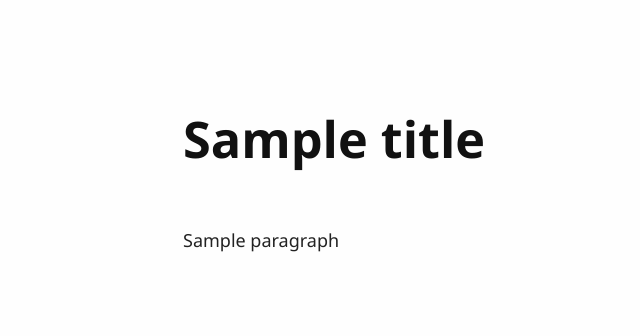
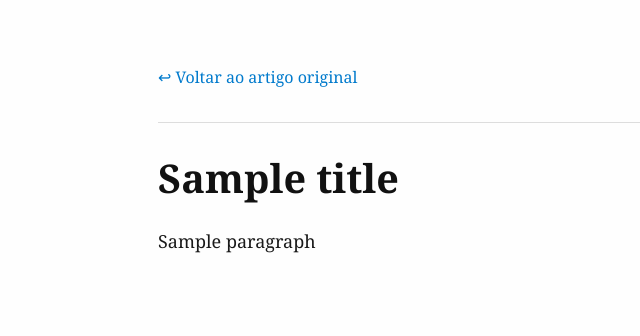
Before and after one commit to sidneylcarneiro/clean-reader-backend, a FastAPI app: template templates/reader.html in a window 1280 px wide. Shown: the top 336 px of the page, without its empty margins (82-722 px from the left). Run offline with FastAPI, Linux system fonts and the light colour scheme; the template is opened without the code that fills it: most values are stand-ins (such as "Sample title", 1, 10 or a date in 2020).

```diff
--- a/templates/reader.html
+++ b/templates/reader.html
@@ -1,43 +1,59 @@
 <!DOCTYPE html>
-<html lang="pt-BR">
+<html lang="pt-br">
 <head>
     <meta charset="UTF-8">
     <title>{{ title }}</title>
     <style>
         body {
-            font-family: "Segoe UI", Georgia, serif;
+            font-family: Georgia, 'Times New Roman', serif;
+            max-width: 800px;
+            margin: 40px auto;
             background-color: #fefefe;
-            color: #222;
-            padding: 60px 20px;
-            max-width: 750px;
-            margin: auto;
+            color: #1a1a1a;
+            line-height: 1.8;
             font-size: 18px;
-            line-height: 1.8;
+            padding: 20px;
         }
 
         h1 {
-            font-size: 2.8em;
-            margin-bottom: 40px;
+            font-size: 2.2em;
             color: #111;
+            margin-bottom: 0.5em;
+            line-height: 1.3;
         }
 
         p {
-            margin-bottom: 20px;
-            text-align: justify;
+            margin-bottom: 1.2em;
         }
 
         a {
-            color: #0066cc;
             text-decoration: none;
+            color: #007acc;
+            font-size: 16px;
+        }
+
+        a:hover {
+            text-decoration: underline;
+        }
+
+        hr {
+            margin: 30px 0;
+            border: none;
+            border-top: 1px solid #ddd;
         }
     </style>
 </head>
 <body>
+
+    <a href="{{ original_url }}">↩ Voltar ao artigo original</a>
+
+    <hr>
+
     <h1>{{ title }}</h1>
-    <div>
-        {% for paragraph in paragraphs %}
-            <p>{{ paragraph }}</p>
-        {% endfor %}
-    </div>
+
+    {% for paragraph in paragraphs %}
+        <p>{{ paragraph }}</p>
+    {% endfor %}
+
 </body>
 </html>
```
